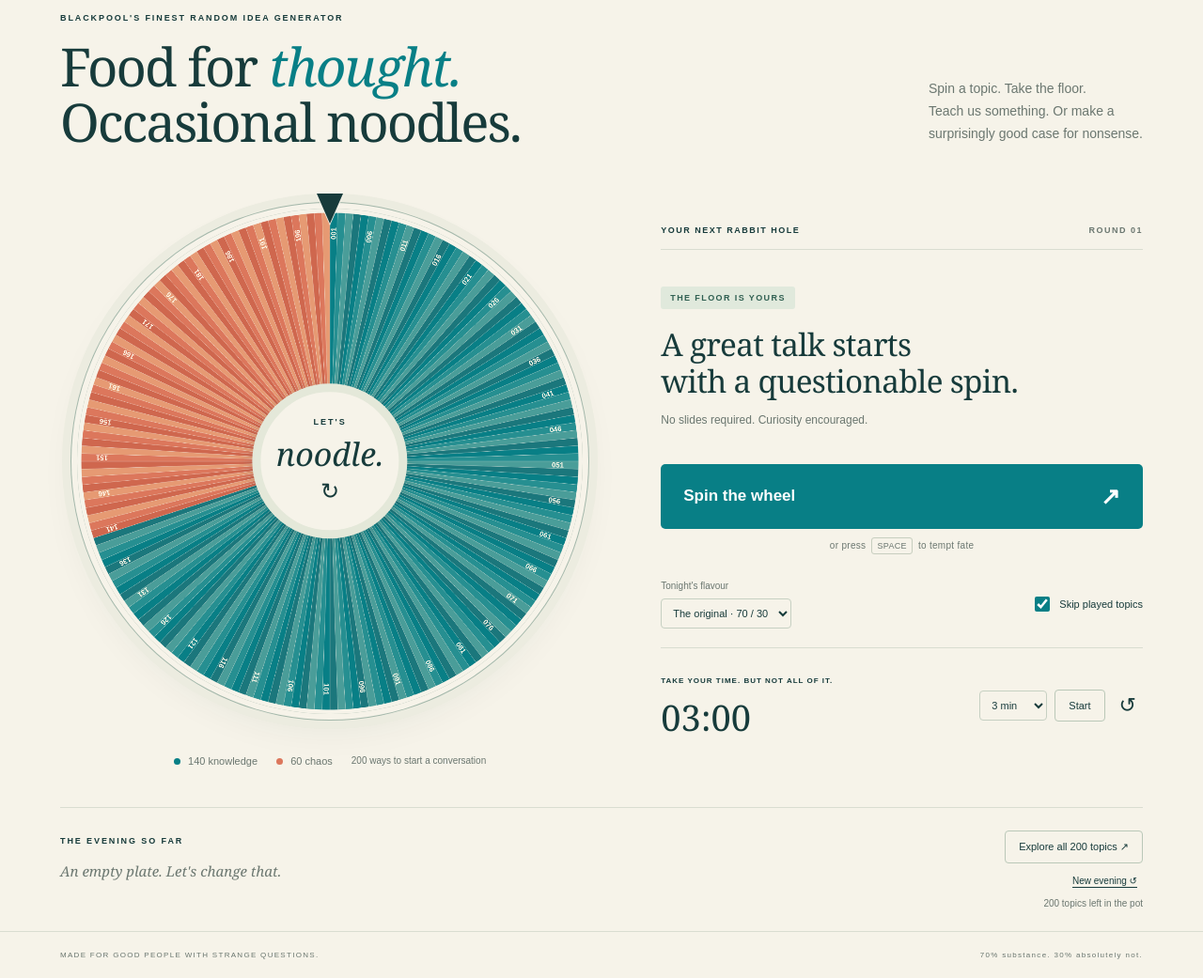
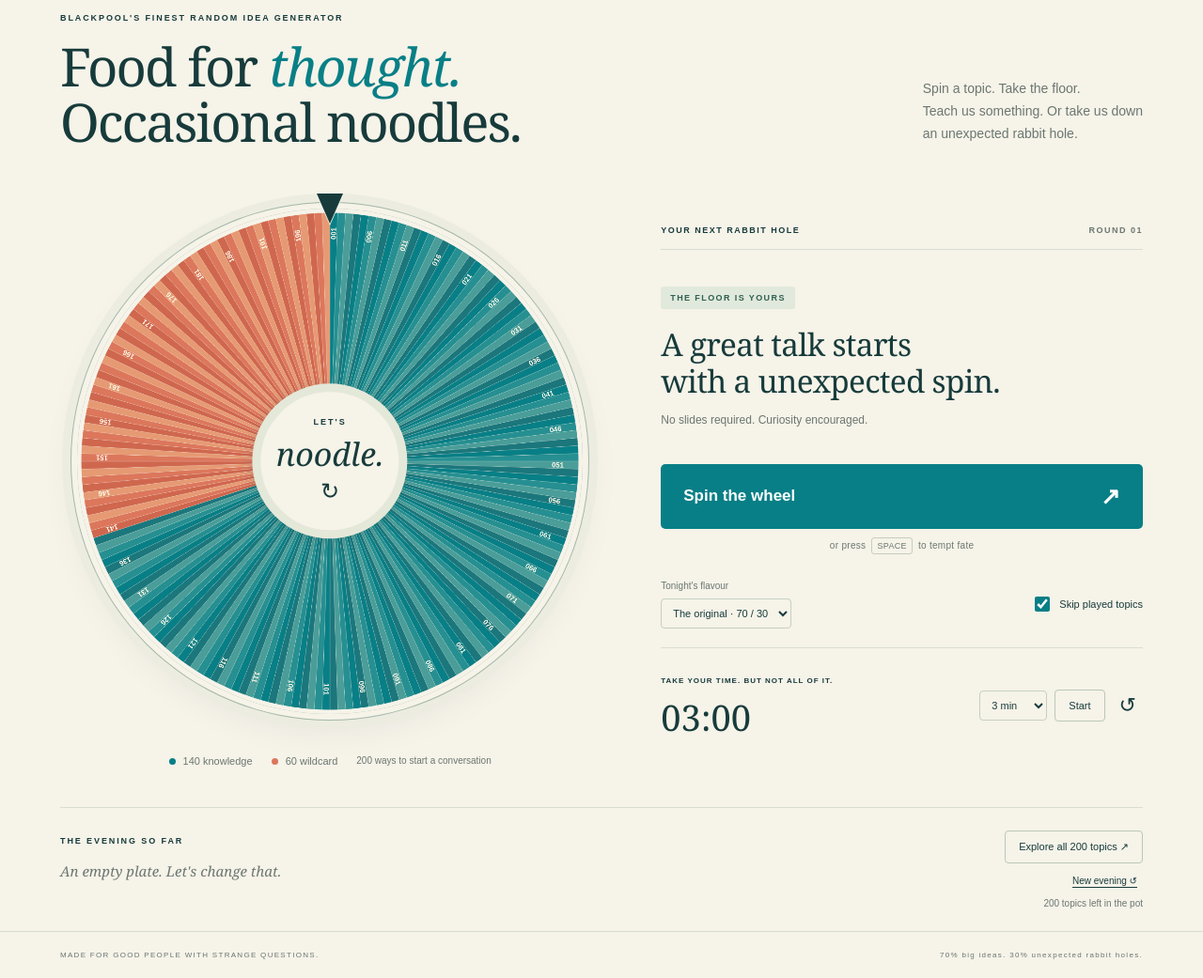
Before and after one commit to lbazsi/ceealar-wheel, a plain HTML site: page ceealar_wheel/static/index.html in a window 1280 px wide. Shown: the part 137-1178 px from the top of the page at 94% size. Drawn offline with Linux system fonts and the light colour scheme.

Commit message:
Replace absurd scenarios with 60 real wildcard subjects

```diff
--- a/ceealar_wheel/static/app.js
+++ b/ceealar_wheel/static/app.js
@@ -1,7 +1,7 @@
 'use strict';
 const $ = id => document.getElementById(id);
 const TAU = Math.PI * 2;
-const COLORS = {knowledge:['#087f86','#268f91','#4a9d99','#1b777c'],chaos:['#dc775c','#e69a73','#cf674e']};
+const COLORS = {knowledge:['#087f86','#268f91','#4a9d99','#1b777c'],wildcard:['#dc775c','#e69a73','#cf674e']};
 let topics=[], pool=[], angle=0, spinning=false, activePool=[], history=[];
 let timerEnd=null, remaining=180000;
 let presentationMode=null, ownsFullscreen=false, revealTimeout=null, confettiTimeout=null;
@@ -116,11 +116,11 @@ const end=start+TAU*7+((target-start%TAU+TAU)%TAU);
 $('mode').disabled=true;$('no-repeat').disabled=true;$('reset-session').disabled=true;$('spin').disabled=true;$('spin').textContent='Stirring the pot…';$('badge').className='badge';$('badge').textContent='A MOMENT OF SUSPENSE';$('topic').textContent='Let the universe pick.';$('hint').textContent='All remaining topics have an equal chance.';document.body.classList.add('spinning');
 const duration=matchMedia('(prefers-reduced-motion: reduce)').matches?120:5200;
 await new Promise(resolve=>{const begin=performance.now();function frame(now){const p=Math.min(1,(now-begin)/duration);angle=start+(end-start)*(1-Math.pow(1-p,5));draw();if(p<1)requestAnimationFrame(frame);else resolve();}requestAnimationFrame(frame);});
-angle=end%TAU;chosenTopic=winner;celebrate(winner);history.push(winner.id);save();$('badge').className=`badge ${winner.kind}`;$('badge').textContent=winner.kind==='chaos'?'30% CHAOS · 100% COMMITMENT':winner.category.toUpperCase();$('topic').textContent=winner.title;$('hint').textContent=winner.kind==='chaos'?'Take it far too seriously. That is the assignment.':'Offer an explanation, an argument, or a useful example.';document.body.classList.remove('spinning');
+angle=end%TAU;chosenTopic=winner;celebrate(winner);history.push(winner.id);save();$('badge').className=`badge ${winner.kind}`;$('badge').textContent=winner.kind==='wildcard'?'WILDCARD · AN UNEXPECTED RABBIT HOLE':winner.category.toUpperCase();$('topic').textContent=winner.title;$('hint').textContent=winner.kind==='wildcard'?'Share what you know, or explore what makes it interesting.':'Offer an explanation, an argument, or a useful example.';document.body.classList.remove('spinning');
 // Hold the exact landed-on wheel until the next spin or pool change.
 spinning=false;$('mode').disabled=false;$('no-repeat').disabled=false;$('reset-session').disabled=false;
 pool=available();$('spin').disabled=!pool.length;$('spin').innerHTML=pool.length?'One more spin <span>↗</span>':'All served. Start a new evening ↺';$('remaining').textContent=`${pool.length} topics left in the pot`;$('round').textContent=`ROUND ${String(history.length).padStart(2,'0')}`;renderHistory();}
-function showTopics(){const query=$('search').value.trim().toLowerCase(),filtered=topics.filter(t=>`${t.title} ${t.category} ${t.kind}`.toLowerCase().includes(query));$('search-count').textContent=`${filtered.length} topics · ${filtered.filter(t=>t.kind==='knowledge').length} knowledge · ${filtered.filter(t=>t.kind==='chaos').length} chaos`;$('topic-list').replaceChildren();for(const t of filtered){const row=document.createElement('div');row.className='topic-row';row.textContent=`${String(t.id).padStart(3,'0')} / ${t.title}`;const tag=document.createElement('small');tag.textContent=`${t.category}${history.includes(t.id)?' · already served':''}`;row.append(tag);$('topic-list').append(row);}}
+function showTopics(){const query=$('search').value.trim().toLowerCase(),filtered=topics.filter(t=>`${t.title} ${t.category} ${t.kind}`.toLowerCase().includes(query));$('search-count').textContent=`${filtered.length} topics · ${filtered.filter(t=>t.kind==='knowledge').length} knowledge · ${filtered.filter(t=>t.kind==='wildcard').length} wildcard`;$('topic-list').replaceChildren();for(const t of filtered){const row=document.createElement('div');row.className='topic-row';row.textContent=`${String(t.id).padStart(3,'0')} / ${t.title}`;const tag=document.createElement('small');tag.textContent=`${t.category}${history.includes(t.id)?' · already served':''}`;row.append(tag);$('topic-list').append(row);}}
 $('spin').addEventListener('click',spin);$('hub').addEventListener('click',spin);
 for(const id of ['mode','no-repeat'])$(id).addEventListener('change',refresh);
 $('timer-start').addEventListener('click',()=>{if(timerEnd!==null){stopTimer();$('presentation-pause').textContent='Resume';}else startTalk();paintTimer();});
--- a/ceealar_wheel/static/index.html
+++ b/ceealar_wheel/static/index.html
@@ -7,21 +7,21 @@
 <script src="app.js" defer></script>
 </head>
 <body>
-<header><a class="brand" href="https://www.ceealar.org" target="_blank" rel="noopener"><img src="ceealar-logo.png" alt="CEEALAR logo"><span>CEEALAR<small>THE LIGHTNING TALK CLUB</small></span></a><div class="header-right"><span class="live-dot"></span> A little knowledge. A little chaos.<button id="fullscreen" class="icon-button" aria-label="Toggle fullscreen" title="Fullscreen">⛶</button></div></header>
+<header><a class="brand" href="https://www.ceealar.org" target="_blank" rel="noopener"><img src="ceealar-logo.png" alt="CEEALAR logo"><span>CEEALAR<small>THE LIGHTNING TALK CLUB</small></span></a><div class="header-right"><span class="live-dot"></span> A little knowledge. A little wildcard.<button id="fullscreen" class="icon-button" aria-label="Toggle fullscreen" title="Fullscreen">⛶</button></div></header>
 <main>
-<section class="intro"><div><p class="eyebrow">BLACKPOOL'S FINEST RANDOM IDEA GENERATOR</p><h1>Food for <em>thought.</em><br>Occasional noodles.</h1></div><p class="intro-copy">Spin a topic. Take the floor.<br>Teach us something. Or make a<br>surprisingly good case for nonsense.</p></section>
+<section class="intro"><div><p class="eyebrow">BLACKPOOL'S FINEST RANDOM IDEA GENERATOR</p><h1>Food for <em>thought.</em><br>Occasional noodles.</h1></div><p class="intro-copy">Spin a topic. Take the floor.<br>Teach us something. Or take us down<br>an unexpected rabbit hole.</p></section>
 <section class="stage" aria-label="Lightning talk wheel">
-<div class="wheel-panel"><div class="wheel-wrap"><div class="pointer" aria-hidden="true"></div><canvas id="wheel" width="1200" height="1200" aria-label="Topic wheel: teal slices are knowledge, coral slices are chaos"></canvas><button id="hub" tabindex="-1" aria-hidden="true"><span>LET'S</span>noodle.<small>↻</small></button></div><div class="legend"><span><i class="teal"></i> 140 knowledge</span><span><i class="coral"></i> 60 chaos</span><span class="wheel-caption">200 ways to start a conversation</span></div></div>
+<div class="wheel-panel"><div class="wheel-wrap"><div class="pointer" aria-hidden="true"></div><canvas id="wheel" width="1200" height="1200" aria-label="Topic wheel: teal slices are knowledge, coral slices are wildcard"></canvas><button id="hub" tabindex="-1" aria-hidden="true"><span>LET'S</span>noodle.<small>↻</small></button></div><div class="legend"><span><i class="teal"></i> 140 knowledge</span><span><i class="coral"></i> 60 wildcard</span><span class="wheel-caption">200 ways to start a conversation</span></div></div>
 <div class="control-panel"><div class="round-label"><span>YOUR NEXT RABBIT HOLE</span><span id="round">ROUND 01</span></div>
-<div class="result" id="result" aria-live="polite" aria-atomic="true"><span id="badge" class="badge">THE FLOOR IS YOURS</span><h2 id="topic">A great talk starts<br>with a questionable spin.</h2><p id="hint">No slides required. Curiosity encouraged.</p></div>
+<div class="result" id="result" aria-live="polite" aria-atomic="true"><span id="badge" class="badge">THE FLOOR IS YOURS</span><h2 id="topic">A great talk starts<br>with a unexpected spin.</h2><p id="hint">No slides required. Curiosity encouraged.</p></div>
 <button id="spin" class="spin-button" disabled>Loading topics… <span>↗</span></button><p class="keyboard">or press <kbd>SPACE</kbd> to tempt fate</p>
-<div class="settings"><label for="mode">Tonight's flavour<select id="mode"><option value="all">The original · 70 / 30</option><option value="knowledge">Knowledge only</option><option value="chaos">Chaos only</option></select></label><label class="toggle"><input id="no-repeat" type="checkbox" checked><span>Skip played topics</span></label></div>
+<div class="settings"><label for="mode">Tonight's flavour<select id="mode"><option value="all">The original · 70 / 30</option><option value="knowledge">Knowledge only</option><option value="wildcard">Wildcard only</option></select></label><label class="toggle"><input id="no-repeat" type="checkbox" checked><span>Skip played topics</span></label></div>
 <div class="timer"><div><span class="eyebrow">TAKE YOUR TIME. BUT NOT ALL OF IT.</span><div class="timer-digits" id="clock" role="timer">03:00</div></div><div class="timer-actions"><label class="sr-only" for="duration">Talk duration</label><select id="duration"><option value="60">1 min</option><option value="180" selected>3 min</option><option value="300">5 min</option><option value="600">10 min</option></select><button id="timer-start" class="small-button">Start</button><button id="timer-reset" class="icon-button" aria-label="Reset timer">↺</button></div></div>
 </div>
 </section>
 <section class="bottom"><div><span class="eyebrow">THE EVENING SO FAR</span><p id="empty-history">An empty plate. Let's change that.</p><ol id="history"></ol></div><div class="bottom-buttons"><button class="small-button" id="browse">Explore all 200 topics ↗</button><button class="text-button" id="reset-session">New evening ↺</button><span id="remaining">200 topics left in the pot</span></div></section>
-</main><footer><span>MADE FOR GOOD PEOPLE WITH STRANGE QUESTIONS.</span><span>70% substance. 30% absolutely not.</span></footer>
-<dialog id="library"><div class="dialog-head"><div><p class="eyebrow">THE COMPLETE MENU</p><h2>Pick your rabbit hole.</h2></div><button id="close-library" class="icon-button" aria-label="Close topic list">×</button></div><label class="sr-only" for="search">Search topics or categories</label><input id="search" type="search" placeholder="Search topics, categories, questionable ideas…"><p id="search-count"></p><div id="topic-list"></div></dialog>
+</main><footer><span>MADE FOR GOOD PEOPLE WITH STRANGE QUESTIONS.</span><span>70% big ideas. 30% unexpected rabbit holes.</span></footer>
+<dialog id="library"><div class="dialog-head"><div><p class="eyebrow">THE COMPLETE MENU</p><h2>Pick your rabbit hole.</h2></div><button id="close-library" class="icon-button" aria-label="Close topic list">×</button></div><label class="sr-only" for="search">Search topics or categories</label><input id="search" type="search" placeholder="Search topics, categories, curious subjects…"><p id="search-count"></p><div id="topic-list"></div></dialog>
 <section id="presentation" class="presentation" hidden role="dialog" aria-modal="true" aria-label="Lightning talk presentation" tabindex="-1">
 <button id="presentation-close" class="presentation-close small-button">Back to the room ×</button>
 <div id="presentation-spin" hidden><p class="eyebrow">CEEALAR · LET FATE COOK</p><div class="presentation-wheel-wrap"><div class="pointer" aria-hidden="true"></div><canvas id="presentation-wheel" width="1200" height="1200" aria-label="Spinning topic wheel"></canvas></div><p>Stirring the pot…</p></div>
--- a/ceealar_wheel/static/topics.json
+++ b/ceealar_wheel/static/topics.json
@@ -841,362 +841,362 @@
   },
   {
     "id": 141,
-    "title": "Defend the moral superiority of the spoon",
-    "category": "Chaos",
-    "kind": "chaos"
+    "title": "Primate tails",
+    "category": "Wildcard",
+    "kind": "wildcard"
   },
   {
     "id": 142,
-    "title": "Pitch a startup that absolutely should not receive funding",
-    "category": "Chaos",
-    "kind": "chaos"
+    "title": "Octopus camouflage",
+    "category": "Wildcard",
+    "kind": "wildcard"
   },
   {
     "id": 143,
-    "title": "The pigeons of Blackpool have formed a union. Negotiate.",
-    "category": "Chaos",
-    "kind": "chaos"
+    "title": "Carnivorous plants",
+    "category": "Wildcard",
+    "kind": "wildcard"
   },
   {
     "id": 144,
-    "title": "Give a TED talk as a toaster facing obsolescence",
-    "category": "Chaos",
-    "kind": "chaos"
+    "title": "Axolotls",
+    "category": "Wildcard",
+    "kind": "wildcard"
   },
   {
     "id": 145,
-    "title": "Which pasta shape should govern humanity?",
-    "category": "Chaos",
-    "kind": "chaos"
+    "title": "Deep-sea creatures",
+    "category": "Wildcard",
+    "kind": "wildcard"
   },
   {
     "id": 146,
-    "title": "A cost-effectiveness analysis of becoming a wizard",
-    "category": "Chaos",
-    "kind": "chaos"
+    "title": "Bioluminescence",
+    "category": "Wildcard",
+    "kind": "wildcard"
   },
   {
     "id": 147,
-    "title": "Explain your research to a medieval peasant who is losing patience",
-    "category": "Chaos",
-    "kind": "chaos"
+    "title": "Bird migration",
+    "category": "Wildcard",
+    "kind": "wildcard"
   },
   {
     "id": 148,
-    "title": "The shared fridge is now a sovereign state. Draft its constitution.",
-    "category": "Chaos",
-    "kind": "chaos"
+    "title": "Animal courtship",
+    "category": "Wildcard",
+    "kind": "wildcard"
   },
   {
     "id": 149,
-    "title": "Why every meeting should include one ceremonial goose",
-    "category": "Chaos",
-    "kind": "chaos"
+    "title": "Slime moulds",
+    "category": "Wildcard",
+    "kind": "wildcard"
   },
   {
     "id": 150,
-    "title": "You are the PR manager for the concept of damp socks",
-    "category": "Chaos",
-    "kind": "chaos"
+    "title": "Tardigrades",
+    "category": "Wildcard",
+    "kind": "wildcard"
   },
   {
     "id": 151,
-    "title": "Sell the room a subscription to absolutely nothing",
-    "category": "Chaos",
-    "kind": "chaos"
+    "title": "Volcanic islands",
+    "category": "Wildcard",
+    "kind": "wildcard"
   },
   {
     "id": 152,
-    "title": "Which kitchen appliance would survive a leadership election?",
-    "category": "Chaos",
-    "kind": "chaos"
+    "title": "Caves",
+    "category": "Wildcard",
+    "kind": "wildcard"
   },
   {
     "id": 153,
-    "title": "Prove that soup is a social construct",
-    "category": "Chaos",
-    "kind": "chaos"
+    "title": "Antarctica",
+    "category": "Wildcard",
+    "kind": "wildcard"
   },
   {
     "id": 154,
-    "title": "Your villain origin story involves a missing teaspoon",
-    "category": "Chaos",
-    "kind": "chaos"
+    "title": "Sand dunes",
+    "category": "Wildcard",
+    "kind": "wildcard"
   },
   {
     "id": 155,
-    "title": "The trolley problem, but everyone is a trolley",
-    "category": "Chaos",
-    "kind": "chaos"
+    "title": "Coral reefs",
+    "category": "Wildcard",
+    "kind": "wildcard"
   },
   {
     "id": 156,
-    "title": "Design a dating app for philosophical positions",
-    "category": "Chaos",
-    "kind": "chaos"
+    "title": "Waterfalls",
+    "category": "Wildcard",
+    "kind": "wildcard"
   },
   {
     "id": 157,
-    "title": "Argue that the moon needs a performance review",
-    "category": "Chaos",
-    "kind": "chaos"
+    "title": "Meteorites",
+    "category": "Wildcard",
+    "kind": "wildcard"
   },
   {
     "id": 158,
-    "title": "What would a raccoon do with a research grant?",
-    "category": "Chaos",
-    "kind": "chaos"
+    "title": "Auroras",
+    "category": "Wildcard",
+    "kind": "wildcard"
   },
   {
     "id": 159,
-    "title": "Give an acceptance speech for an award you definitely did not deserve",
-    "category": "Chaos",
-    "kind": "chaos"
+    "title": "Deserts",
+    "category": "Wildcard",
+    "kind": "wildcard"
   },
   {
     "id": 160,
-    "title": "A dragon moves into CEEALAR. Explain the house rules.",
-    "category": "Chaos",
-    "kind": "chaos"
+    "title": "Ocean tides",
+    "category": "Wildcard",
+    "kind": "wildcard"
   },
   {
     "id": 161,
-    "title": "Create a religion based entirely on sensible cable management",
-    "category": "Chaos",
-    "kind": "chaos"
+    "title": "Ancient board games",
+    "category": "Wildcard",
+    "kind": "wildcard"
   },
   {
     "id": 162,
-    "title": "Explain taxes to an alien who only understands vibes",
-    "category": "Chaos",
-    "kind": "chaos"
+    "title": "Medieval guilds",
+    "category": "Wildcard",
+    "kind": "wildcard"
   },
   {
     "id": 163,
-    "title": "Why your houseplant should be your life coach",
-    "category": "Chaos",
-    "kind": "chaos"
+    "title": "The Silk Road",
+    "category": "Wildcard",
+    "kind": "wildcard"
   },
   {
     "id": 164,
-    "title": "Invent the worst possible productivity method",
-    "category": "Chaos",
-    "kind": "chaos"
+    "title": "Polynesian navigation",
+    "category": "Wildcard",
+    "kind": "wildcard"
   },
   {
     "id": 165,
-    "title": "Give a passionate defence of the loading screen",
-    "category": "Chaos",
-    "kind": "chaos"
+    "title": "The history of coffee",
+    "category": "Wildcard",
+    "kind": "wildcard"
   },
   {
     "id": 166,
-    "title": "The ethics of stealing chips from your future self",
-    "category": "Chaos",
-    "kind": "chaos"
+    "title": "The history of chocolate",
+    "category": "Wildcard",
+    "kind": "wildcard"
   },
   {
     "id": 167,
-    "title": "Make a conspiracy theory about the laundry machine, then debunk it",
-    "category": "Chaos",
-    "kind": "chaos"
+    "title": "Calendar systems",
+    "category": "Wildcard",
+    "kind": "wildcard"
   },
   {
     "id": 168,
-    "title": "You have been appointed Minister of Mild Inconveniences",
-    "category": "Chaos",
-    "kind": "chaos"
+    "title": "Writing systems",
+    "category": "Wildcard",
+    "kind": "wildcard"
   },
   {
     "id": 169,
-    "title": "Design a sport for people who refuse to stand up",
-    "category": "Chaos",
-    "kind": "chaos"
+    "title": "Maritime archaeology",
+    "category": "Wildcard",
+    "kind": "wildcard"
   },
   {
     "id": 170,
-    "title": "What is the optimal number of ducks in a seminar?",
-    "category": "Chaos",
-    "kind": "chaos"
+    "title": "Lost cities",
+    "category": "Wildcard",
+    "kind": "wildcard"
   },
   {
     "id": 171,
-    "title": "Convince an alien that queuing is humanity's greatest achievement",
-    "category": "Chaos",
-    "kind": "chaos"
+    "title": "Fermentation",
+    "category": "Wildcard",
+    "kind": "wildcard"
   },
   {
     "id": 172,
-    "title": "Give a weather forecast for your internal monologue",
-    "category": "Chaos",
-    "kind": "chaos"
+    "title": "Cheesemaking",
+    "category": "Wildcard",
+    "kind": "wildcard"
   },
   {
     "id": 173,
-    "title": "A peer review of the sandwich as a concept",
-    "category": "Chaos",
-    "kind": "chaos"
+    "title": "Pasta shapes",
+    "category": "Wildcard",
+    "kind": "wildcard"
   },
   {
     "id": 174,
-    "title": "Pitch a horror film set entirely in a spreadsheet",
-    "category": "Chaos",
-    "kind": "chaos"
+    "title": "Spices",
+    "category": "Wildcard",
+    "kind": "wildcard"
   },
   {
     "id": 175,
-    "title": "Why your browser tabs deserve collective bargaining rights",
-    "category": "Chaos",
-    "kind": "chaos"
+    "title": "Perfume",
+    "category": "Wildcard",
+    "kind": "wildcard"
   },
   {
     "id": 176,
-    "title": "Explain effective altruism as a pirate with a limited attention span",
-    "category": "Chaos",
-    "kind": "chaos"
+    "title": "Tea ceremonies",
+    "category": "Wildcard",
+    "kind": "wildcard"
   },
   {
     "id": 177,
-    "title": "Argue for replacing money with compliments and potatoes",
-    "category": "Chaos",
-    "kind": "chaos"
+    "title": "Sourdough",
+    "category": "Wildcard",
+    "kind": "wildcard"
   },
   {
     "id": 178,
-    "title": "Design a museum exhibit about your most boring habit",
-    "category": "Chaos",
-    "kind": "chaos"
+    "title": "Street food",
+    "category": "Wildcard",
+    "kind": "wildcard"
   },
   {
     "id": 179,
-    "title": "The last human job is untangling headphones. Discuss.",
-    "category": "Chaos",
-    "kind": "chaos"
+    "title": "Beekeeping",
+    "category": "Wildcard",
+    "kind": "wildcard"
   },
   {
     "id": 180,
-    "title": "Write the manifesto of a sentient roundabout",
-    "category": "Chaos",
-    "kind": "chaos"
+    "title": "Bonsai",
+    "category": "Wildcard",
+    "kind": "wildcard"
   },
   {
     "id": 181,
-    "title": "Give a motivational speech to a deeply unmotivated kettle",
-    "category": "Chaos",
-    "kind": "chaos"
+    "title": "Origami",
+    "category": "Wildcard",
+    "kind": "wildcard"
   },
   {
     "id": 182,
-    "title": "Which condiment is most likely to achieve enlightenment?",
-    "category": "Chaos",
-    "kind": "chaos"
+    "title": "Animation",
+    "category": "Wildcard",
+    "kind": "wildcard"
   },
   {
     "id": 183,
-    "title": "Your socks have requested separate bedrooms",
-    "category": "Chaos",
-    "kind": "chaos"
+    "title": "Tattoos",
+    "category": "Wildcard",
+    "kind": "wildcard"
   },
   {
     "id": 184,
-    "title": "Make the strongest case for a national nap anthem",
-    "category": "Chaos",
-    "kind": "chaos"
+    "title": "Musical instruments",
+    "category": "Wildcard",
+    "kind": "wildcard"
   },
   {
     "id": 185,
-    "title": "A courtroom defence of the person who leaves one drop in the carton",
-    "category": "Chaos",
-    "kind": "chaos"
+    "title": "Sign languages",
+    "category": "Wildcard",
+    "kind": "wildcard"
   },
   {
     "id": 186,
-    "title": "Explain quantum mechanics using only your questionable cooking skills",
-    "category": "Chaos",
-    "kind": "chaos"
+    "title": "Folklore",
+    "category": "Wildcard",
+    "kind": "wildcard"
   },
   {
     "id": 187,
-    "title": "What if every email had to be delivered by a knight?",
-    "category": "Chaos",
-    "kind": "chaos"
+    "title": "Colour symbolism",
+    "category": "Wildcard",
+    "kind": "wildcard"
   },
   {
     "id": 188,
-    "title": "Invent an existential risk caused entirely by glitter",
-    "category": "Chaos",
-    "kind": "chaos"
+    "title": "Architectural styles",
+    "category": "Wildcard",
+    "kind": "wildcard"
   },
   {
     "id": 189,
-    "title": "How would a committee of cats run a university?",
-    "category": "Chaos",
-    "kind": "chaos"
+    "title": "Optical illusions",
+    "category": "Wildcard",
+    "kind": "wildcard"
   },
   {
     "id": 190,
-    "title": "The philosophical implications of accidentally waving back",
-    "category": "Chaos",
-    "kind": "chaos"
+    "title": "Typography",
+    "category": "Wildcard",
+    "kind": "wildcard"
   },
   {
     "id": 191,
-    "title": "Launch a political campaign against fitted bedsheets",
-    "category": "Chaos",
-    "kind": "chaos"
+    "title": "Roller coasters",
+    "category": "Wildcard",
+    "kind": "wildcard"
   },
   {
     "id": 192,
-    "title": "What should be on the flag of the communal sofa?",
-    "category": "Chaos",
-    "kind": "chaos"
+    "title": "Lighthouses",
+    "category": "Wildcard",
+    "kind": "wildcard"
   },
   {
     "id": 193,
-    "title": "You are a time traveller reviewing a supermarket on TripAdvisor",
-    "category": "Chaos",
-    "kind": "chaos"
+    "title": "Locks and keys",
+    "category": "Wildcard",
+    "kind": "wildcard"
   },
   {
     "id": 194,
-    "title": "Why every serious theory needs a tiny hat",
-    "category": "Chaos",
-    "kind": "chaos"
+    "title": "Bridges",
+    "category": "Wildcard",
+    "kind": "wildcard"
   },
   {
     "id": 195,
-    "title": "Describe the internet as if it were a local pub",
-    "category": "Chaos",
-    "kind": "chaos"
+    "title": "Cartography",
+    "category": "Wildcard",
+    "kind": "wildcard"
   },
   {
     "id": 196,
-    "title": "Teach an alien to do small talk, badly",
-    "category": "Chaos",
-    "kind": "chaos"
+    "title": "Elevators",
+    "category": "Wildcard",
+    "kind": "wildcard"
   },
   {
     "id": 197,
-    "title": "Which vegetable has the most suspicious energy?",
-    "category": "Chaos",
-    "kind": "chaos"
+    "title": "Bicycles",
+    "category": "Wildcard",
+    "kind": "wildcard"
   },
   {
     "id": 198,
-    "title": "Defend your most irrational food opinion like a doctoral thesis",
-    "category": "Chaos",
-    "kind": "chaos"
+    "title": "Glassmaking",
+    "category": "Wildcard",
+    "kind": "wildcard"
   },
   {
     "id": 199,
-    "title": "Propose a peace treaty between morning people and night owls",
-    "category": "Chaos",
-    "kind": "chaos"
+    "title": "Textiles",
+    "category": "Wildcard",
+    "kind": "wildcard"
   },
   {
     "id": 200,
-    "title": "Humanity's message to the stars was accidentally a shopping list",
-    "category": "Chaos",
-    "kind": "chaos"
+    "title": "Public transport maps",
+    "category": "Wildcard",
+    "kind": "wildcard"
   }
 ]
```
Also changed, not shown: ceealar_wheel/static/style.css, 2 other files.
